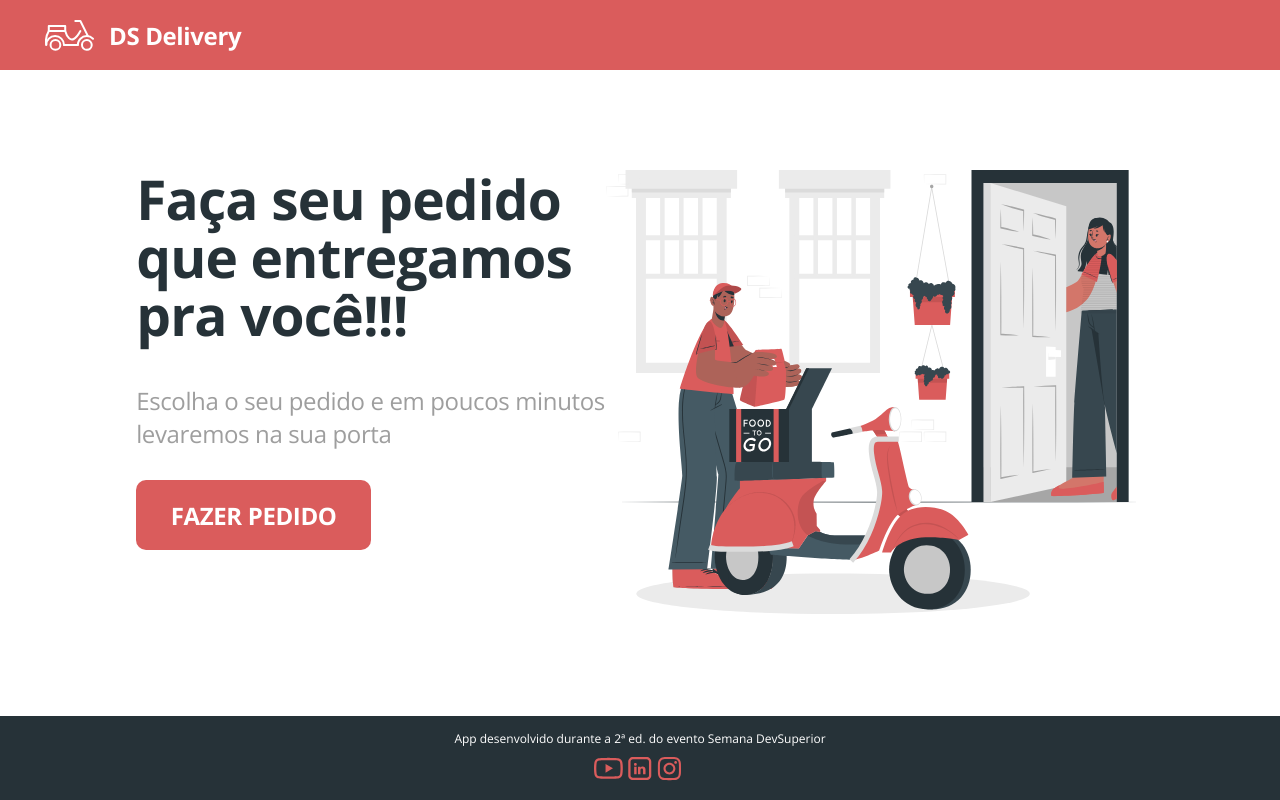
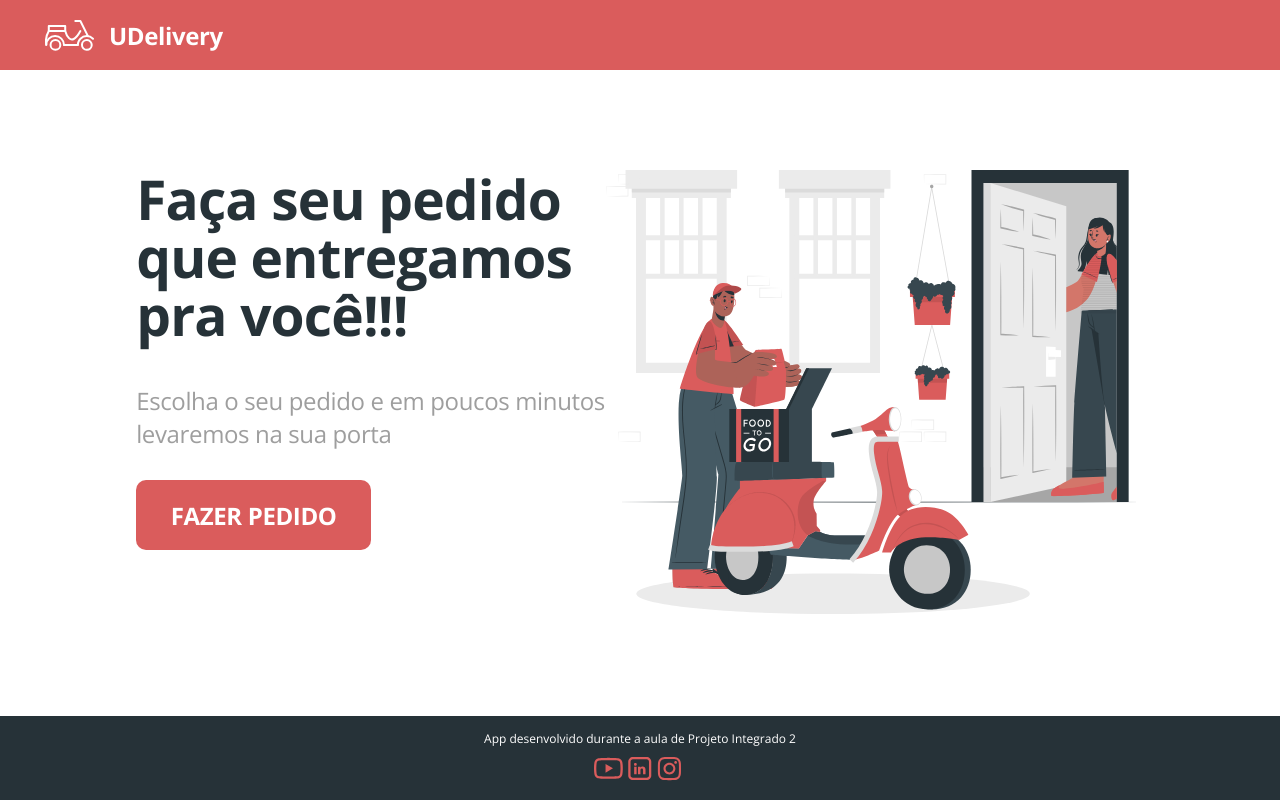
Before and after one commit to prjrfco/devsuperior2.0, a React (Create React App) app in the folder front-web/: page / in a window 1280 px wide. Built offline with nearby package versions, Linux system fonts and the light colour scheme; no server answers; the HTML template or start-up script is replaced by a standard one.

Commit message:
alterações pedidas

```diff
--- a/front-web/public/index.html
+++ b/front-web/public/index.html
@@ -15,9 +15,12 @@
       user's mobile device or desktop. See https://developers.google.com/web/fundamentals/web-app-manifest/
     -->
     <link rel="manifest" href="%PUBLIC_URL%/manifest.json" />
-    <link rel="stylesheet" href="https://unpkg.com/leaflet@1.7.1/dist/leaflet.css"
-   integrity="sha512-xodZBNTC5n17Xt2atTPuE1HxjVMSvLVW9ocqUKLsCC5CXdbqCmblAshOMAS6/keqq/sMZMZ19scR4PsZChSR7A=="
-   crossorigin=""/>
+    <link
+      rel="stylesheet"
+      href="https://unpkg.com/leaflet@1.7.1/dist/leaflet.css"
+      integrity="sha512-xodZBNTC5n17Xt2atTPuE1HxjVMSvLVW9ocqUKLsCC5CXdbqCmblAshOMAS6/keqq/sMZMZ19scR4PsZChSR7A=="
+      crossorigin=""
+    />
     <!--
       Notice the use of %PUBLIC_URL% in the tags above.
       It will be replaced with the URL of the `public` folder during the build.
@@ -27,7 +30,7 @@
       work correctly both with client-side routing and a non-root public URL.
       Learn how to configure a non-root public URL by running `npm run build`.
     -->
-    <title>DS Delivery</title>
+    <title>UDelivery</title>
   </head>
   <body>
     <noscript>You need to enable JavaScript to run this app.</noscript>
--- a/front-web/src/Footer/index.tsx
+++ b/front-web/src/Footer/index.tsx
@@ -1,14 +1,12 @@
-import './styles.css';
-import { ReactComponent as YoutubeIcon } from './youtube.svg';
-import { ReactComponent as LinkedinIcon } from './linkedin.svg';
-import { ReactComponent as InstagramIcon } from './instagram.svg';
-
-
+import "./styles.css";
+import { ReactComponent as YoutubeIcon } from "./youtube.svg";
+import { ReactComponent as LinkedinIcon } from "./linkedin.svg";
+import { ReactComponent as InstagramIcon } from "./instagram.svg";
 
 function Footer() {
-    return(
+  return (
     <footer className="main-footer">
-            App desenvolvido durante a 2ª ed. do evento Semana DevSuperior
+      App desenvolvido durante a aula de Projeto Integrado 2
       <div className="footer-icons">
         <a href="https://www.youtube.com/c/DevSuperior" target="_new">
           <YoutubeIcon />
@@ -21,7 +19,7 @@ function Footer() {
         </a>
       </div>
     </footer>
-    )
+  );
 }
 
 export default Footer;
--- a/front-web/src/NavBar/index.tsx
+++ b/front-web/src/NavBar/index.tsx
@@ -1,14 +1,16 @@
-import './styles.css';
-import { ReactComponent as Logo } from './logo.svg';
-import { Link } from 'react-router-dom';
+import "./styles.css";
+import { ReactComponent as Logo } from "./logo.svg";
+import { Link } from "react-router-dom";
 
 function Navbar() {
-    return(
-        <nav className="main-navbar">
-            <Logo />
-            <Link to="/" className="logo-text">DS Delivery</Link>
-        </nav>
-    )
+  return (
+    <nav className="main-navbar">
+      <Logo />
+      <Link to="/" className="logo-text">
+        UDelivery
+      </Link>
+    </nav>
+  );
 }
 
 export default Navbar;
--- a/front-web/src/component/Dropdown/styles.css
+++ b/front-web/src/component/Dropdown/styles.css
@@ -54,6 +54,15 @@
   cursor: pointer;
 }
 
+.dropdown-item > span {
+  font-weight: bold;
+  font-size: 18px;
+  line-height: 25px;
+  letter-spacing: -0.015em;
+  color: var(--primary-color);
+  text-align: center;
+}
+
 #touch {
   position: absolute;
   opacity: 0;
```
Lines whose indentation alone changed are shown as unchanged.
